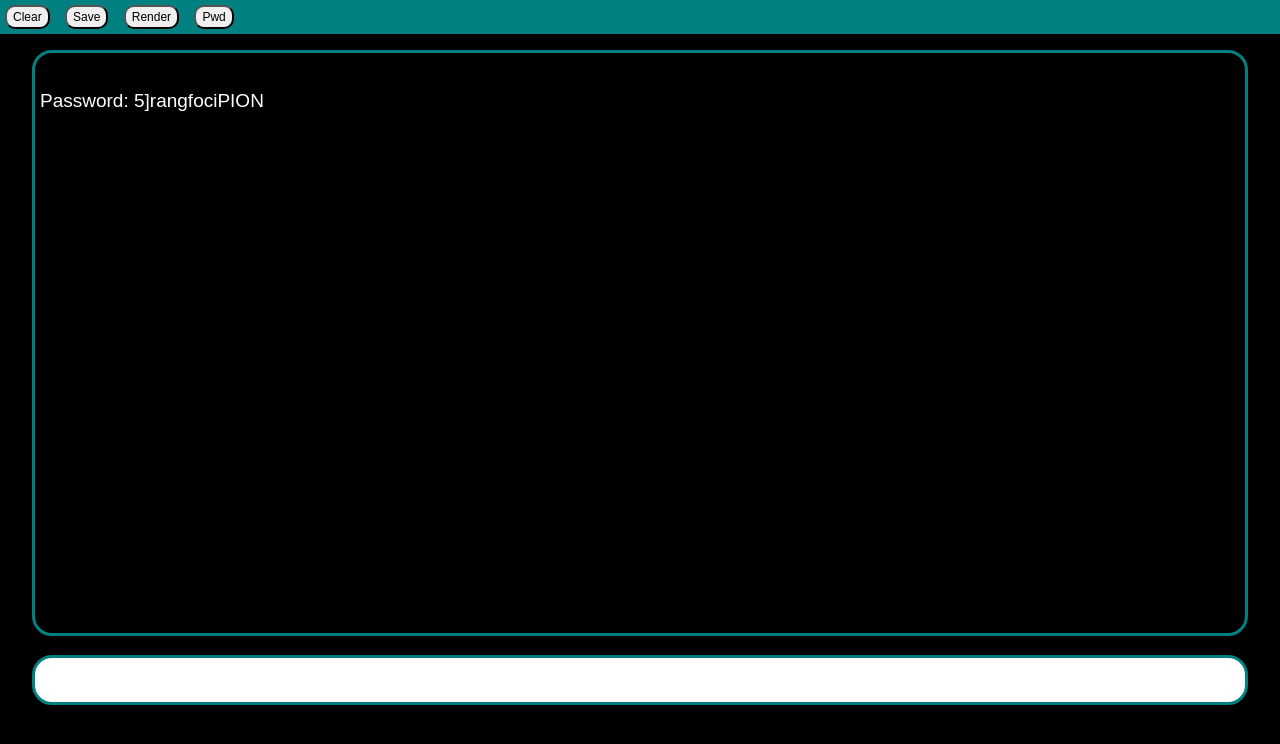
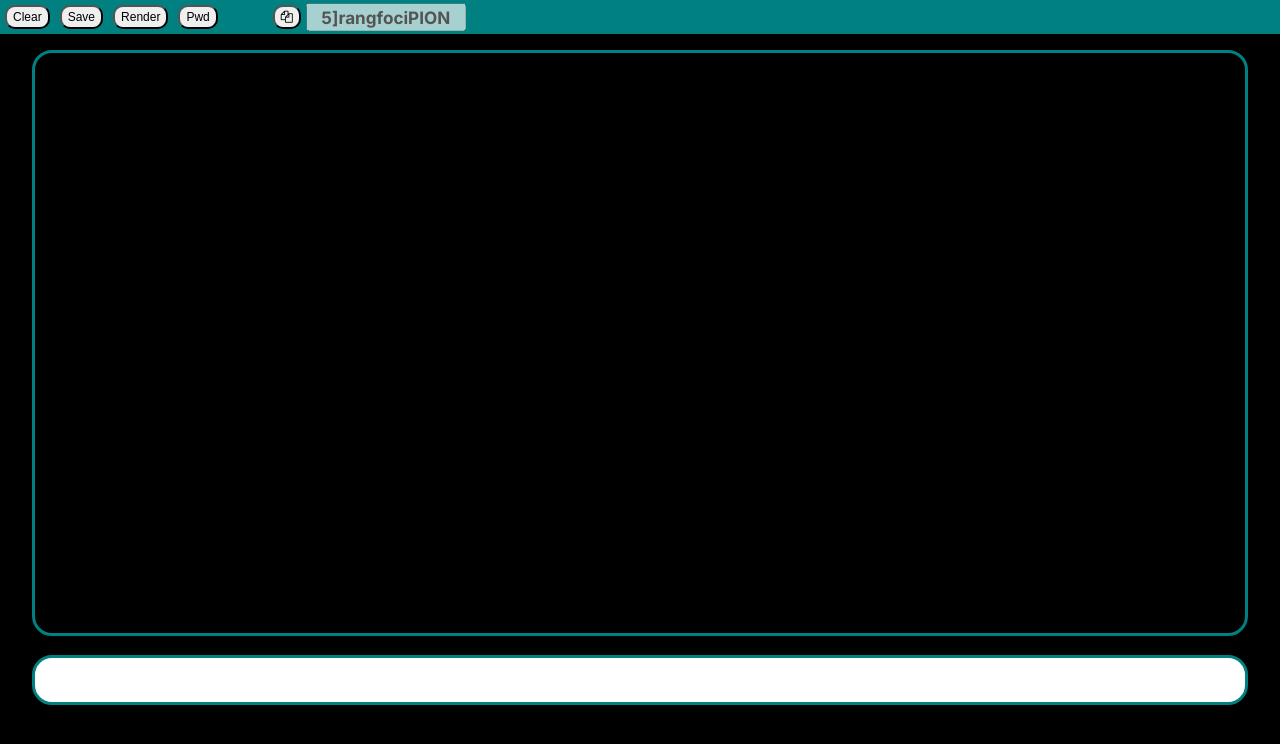
Before and after one commit to m-tranter/new-tab, a plain HTML site: page index.html in a window 1280 px wide. Both pictures are taken after a click on the button "Pwd". Drawn offline with nearby package versions, Linux system fonts and the light colour scheme.

Commit message:
Show / hide password area.

```diff
--- a/app.js
+++ b/app.js
@@ -2,7 +2,15 @@
 'use strict';
 const myNote = document.getElementById("notes");
 const renderArea = document.getElementById("renderArea");
+const password = document.getElementById("pwdArea");
+const pSpan = document.getElementById("pwordSpan");
+
 let short_words;
+
+function copyPwd() {
+  let temp = password.select();
+  navigator.clipboard.writeText(password.value);
+}
 
 fetch("./short_words.json")
 .then(response => {
@@ -13,7 +21,13 @@ fetch("./short_words.json")
 });
 
 function pword() {
-  myNote.value += `\nPassword: ${genPassword()}`;
+  if (pSpan.style.display === "none" || !pSpan.style.display) {
+    pSpan.style.display = "inherit";
+    password.value = genPassword();
+  } else {
+    pSpan.style.display = "none";
+    password.value = '';
+  }
 }
 
 function incl(arr, k) {
--- a/index.html
+++ b/index.html
@@ -14,6 +14,10 @@
     />
     <link href="./500-cec-home.min.css" rel="stylesheet" type="text/css" />
     <link href="./200-cec-styles.min.css" rel="stylesheet" type="text/css" />
+    <link
+      rel="stylesheet"
+      href="https://cdnjs.cloudflare.com/ajax/libs/font-awesome/4.7.0/css/font-awesome.min.css"
+    />
     <link href="./400-cec-styles.min.css" rel="stylesheet" type="text/css" />
     <link rel="stylesheet" href="./styles.css" />
     <meta name="viewport" content="width=device-width, initial-scale=1.0" />
@@ -26,6 +30,12 @@
       <button type="button" id="saveBtn" onclick="saveNote()">Save</button>
       <button type="button" id="log" onclick="renderMe()">Render</button>
       <button type="button" id="pwd" onclick="pword()">Pwd</button>
+      <span id="pwordSpan">
+        <button type="button" id="copy" onclick="copyPwd()">
+          <i class="fa fa-copy"></i>
+        </button>
+        <input type="text" disabled id="pwdArea" />
+      </span>
     </div>
     <div class="myContainer">
       <textarea
--- a/styles.css
+++ b/styles.css
@@ -55,6 +55,7 @@ button:hover {
 }
 
 .controls {
+  display: flex;
   padding: 0;
   margin: 0;
   position: fixed;
@@ -63,6 +64,23 @@ button:hover {
   width: 100%;
   background-color: teal;
   overflow: hidden;
+}
+
+#pwordSpan {
+  align-items: center;
+  display: none;
+}
+
+#pwdArea {
+  width: 160px;
+  text-align: center;
+  font-weight: 600;
+  font-size: 0.9rem;
+  height: 80%;
+}
+
+#copy {
+  margin-left: 50px;
 }
 
 #renderArea {
```
